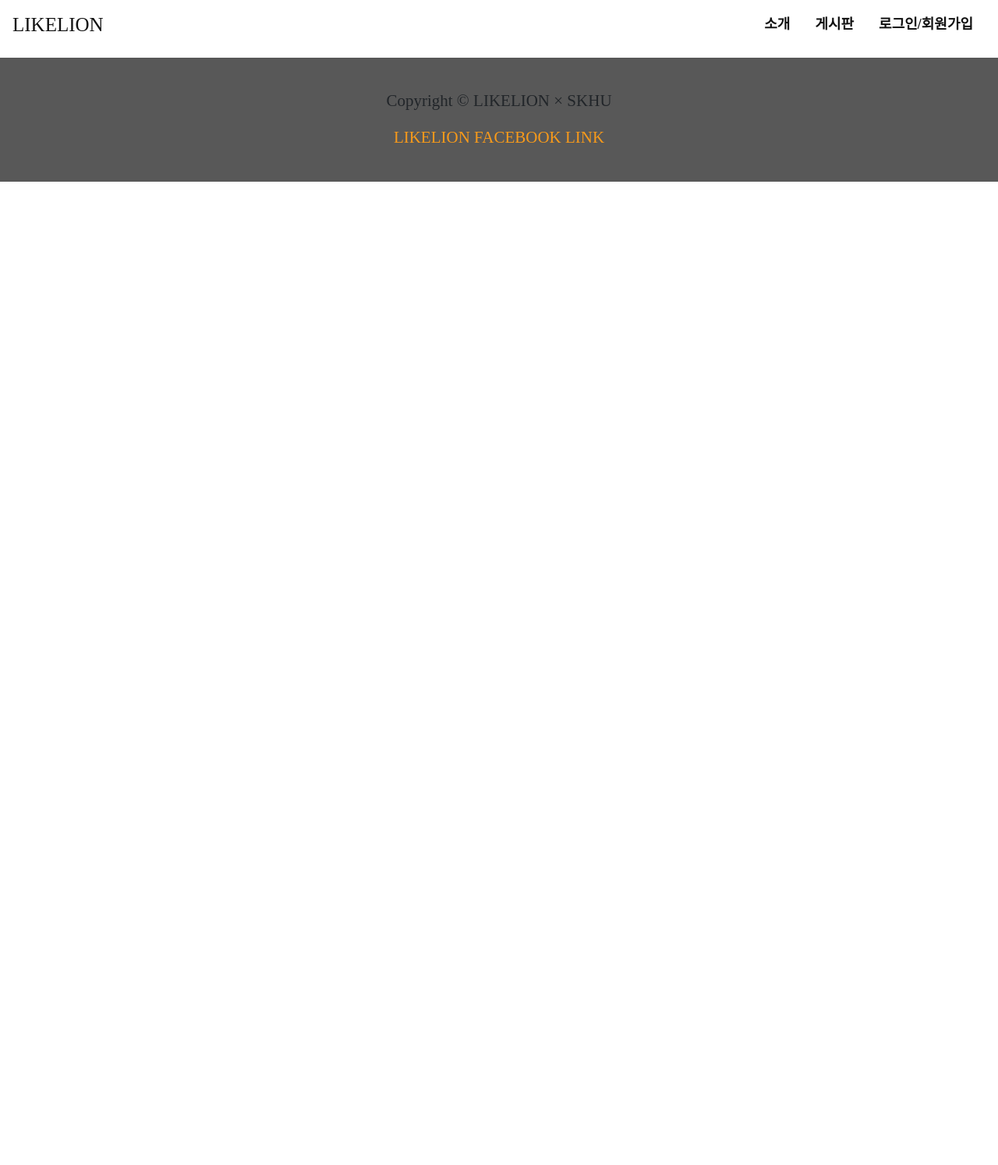
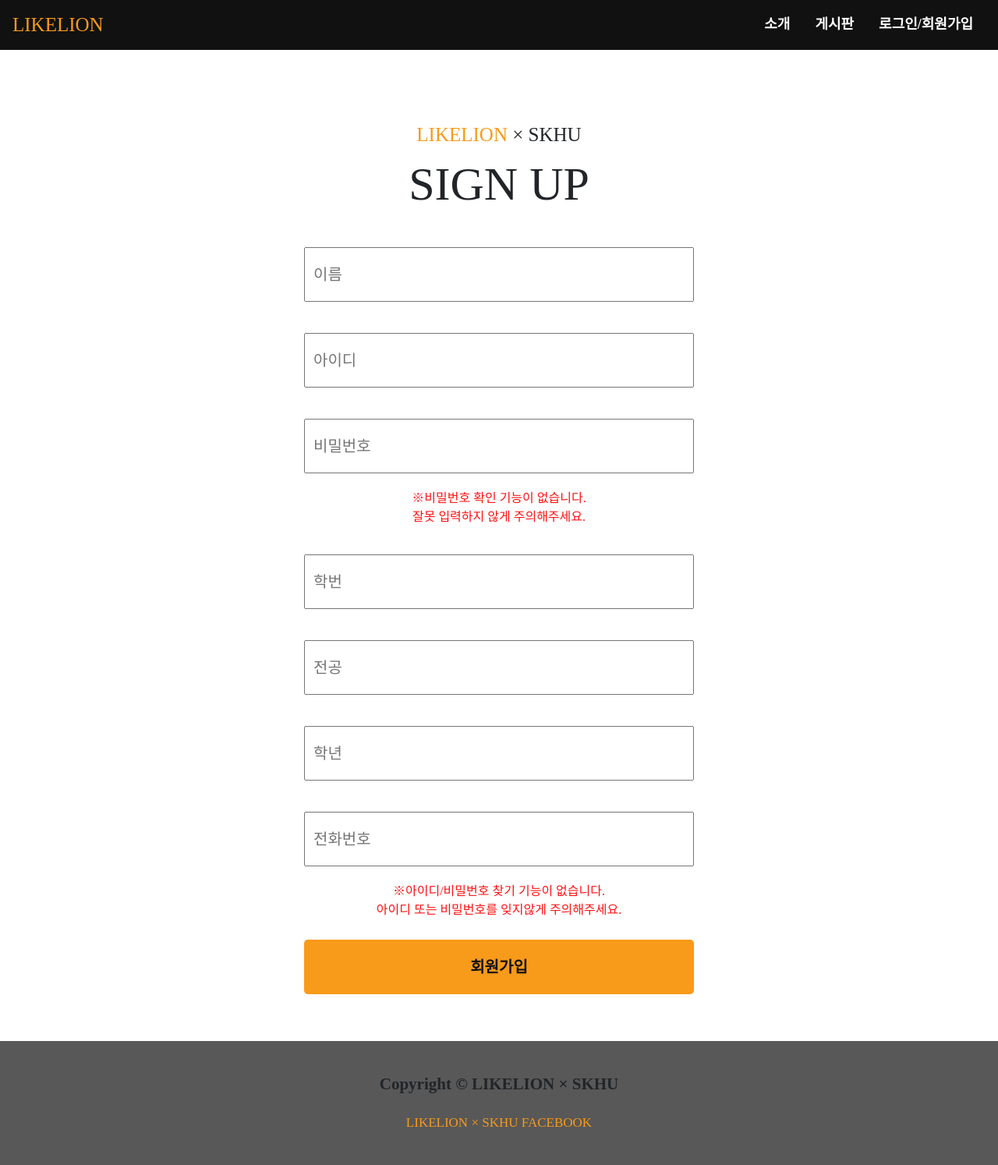
Before and after one commit to Rahdduru/likelion_application, a Django app: page /main/signup in a window 1280 px wide. Shown: the whole page at 78% size. Before the commit the page ends 233 px from the top, so only its background shows below. Run offline with Django 3.2, Linux system fonts and the light colour scheme; parts of the project's set-up code (start-up, migrations or seed data) failed here and were passed over; some libraries are stand-ins or nearby versions; some web fonts are replaced.

Commit message:
20191205

```diff
--- a/static/everyone/layout.css
+++ b/static/everyone/layout.css
@@ -1,5 +1,5 @@
 /*에스코어드림Hvy*/
-@font-face { font-family: 'S-CoreDream-8Heavy';
+@font-face {
     font-family: 'S-CoreDream-8Heavy';
     src: url('https://cdn.jsdelivr.net/gh/projectnoonnu/noonfonts_six@1.2/S-CoreDream-8Heavy.woff') format('woff');
     font-weight: normal;
@@ -19,10 +19,10 @@ body{
 
 /* navbar */
 nav{
-    background-color: rgba(#ffffff,#ffffff ,#ffffff, 0.1);
+    background-color: #111111;
 }
 nav a{
-    color: #111111;
+    color: #ffffff;
 }
 
 .navbar-brand{
@@ -34,6 +34,10 @@ nav a{
     font-size: 18px;
 }
 
+#likelion{
+    color: #F89A1A;
+}
+
 /* footer */
 footer{
     box-sizing: border-box;
@@ -41,10 +45,12 @@ footer{
     width: auto;
     background-color: #585858;
     font-size: 21px;
-     margin: 10px 0;
+    margin: 10px 0 0;
     padding: 40px;
 }
 
 footer a{
+    font-family: 'S-CoreDream-8Heavy';
     color: #F89A1A;
+    font-size: 17px;
 }
--- /dev/null
+++ b/static/everyone/signup.css
@@ -0,0 +1,50 @@
+/* article */
+#signup{
+    text-align: center;
+}
+
+/* signup-haeder */
+#signup-LL{
+    font-family: 'S-CoreDream-8Heavy';
+    font-size: 25px;
+    margin: 90px 0 0;
+}
+
+#signup-LL a{
+    font-family: 'S-CoreDream-8Heavy';
+    color: #F89A1A;
+    font-size: 25px;
+}
+
+#signup-h{
+    font-family: 'S-CoreDream-8Heavy';
+    font-size: 60px;
+}
+
+/* signup-content */
+.signup-content div{
+    box-sizing: border-box;
+}
+
+.signup-content input{
+    font-size: 20px;
+    width: 500px;
+    height: 70px;
+    padding: 10px;
+    margin: 20px;
+}
+
+#signup-warning-message{
+    color: #ff1111;
+}
+
+.signup-content button{
+    background: #F89A1A;
+    border: #F89A1A solid 2px;
+    border-radius: 5px;
+    font-size: 20px;
+    color: #111111;
+    width: 500px;
+    height: 70px;
+    margin: 10px 0 50px;
+}
--- a/templates/everyone/board.html
+++ b/templates/everyone/board.html
@@ -24,14 +24,12 @@
 </article>
 <article class="board-content">
     <div class="board-con-title">
-        <p class="board-con-l">순서</p>
         <p class="board-con-l">제목</p>
         <p class="board-con-l">시간</p>
         <p class="board-con-l">날짜</p>
     </div>
     <hr>
     <div class="board-con-content">
-        <p class="board-con-con">순서<!--여기에 순서 넣어주세요--></p>
         <p class="board-con-con">제목<!--여기에 제목 넣어주세요--></p>
         <p class="board-con-con">시간<!--여기에 시간 넣어주세요--></p>
         <p class="board-con-con">날짜<!--여기에 날짜 넣어주세요--></p>
@@ -39,6 +37,6 @@
 </article>
 <article class="board-button">
         <hr class="board-hr">
-        <div class="qna qna-write"><a href="#" class="qna qna-write-con"><strong>글쓰기</strong></a></div>
+        <div class="qna qna-write"><a href="#" class="qna qna-write-con"><button><strong>글쓰기</strong></button></a></div>
 </article>
 {% endblock %}
--- a/templates/everyone/layout.html
+++ b/templates/everyone/layout.html
@@ -13,13 +13,21 @@
   <link href="{% static 'everyone/layout.css' %}" rel="stylesheet">
   <!--board css연결링크-->
   <link href="{% static 'everyone/board.css' %}" rel="stylesheet">
+  <!--introduce css연결링크-->
+  <link href="{% static 'everyone/introduce.css' %}" rel="stylesheet">
+  <!--sign in css연결링크-->
+  <link href="{% static 'everyone/signin.css' %}" rel="stylesheet">
+  <!--sign up css연결링크-->
+  <link href="{% static 'everyone/signup.css' %}" rel="stylesheet">
+
 
   <title>LIKELION × SKHU</title>
 </head>
 
 <body>
+  <!--비유저-->
   <nav class="navbar">
-    <a class="navbar-brand" href="#">LIKELION</a>
+    <a class="navbar-brand" id="likelion" href="#">LIKELION</a>
     <strong>
       <ul class="nav justify-content-end">
         <li class="nav-item">
@@ -35,6 +43,51 @@
     </strong>
   </nav>
 
+  <!-- 유저-->
+  <!--<nav class="navbar">
+    <a class="navbar-brand" id="likelion" href="#">LIKELION</a>
+    <strong>
+      <ul class="nav justify-content-end">
+        <li class="nav-item">
+          <a class="nav-link" href="#">소개</a>
+        </li>
+        <li class="nav-item">
+          <a class="nav-link" href="#">게시판</a>
+        </li>
+        <li class="nav-item">
+          <a class="nav-link" href="#">지원서(합격자조회)</a>
+        </li>
+        <li class="nav-item">
+          <a class="nav-link" href="#">로그아웃</a>
+        </li>
+      </ul>
+    </strong>
+  </nav> -->
+
+  <!--운영진-->
+  <!-- <nav class="navbar">
+      <a class="navbar-brand" id="likelion" href="#">LIKELION</a>
+      <strong>
+        <ul class="nav justify-content-end">
+          <li class="nav-item">
+            <a class="nav-link" href="#">소개</a>
+          </li>
+          <li class="nav-item">
+            <a class="nav-link" href="#">게시판</a>
+          </li>
+          <li class="nav-item">
+            <a class="nav-link" href="#">지원서목록</a>
+          </li>
+          <li class="nav-item">
+            <a class="nav-link" href="#">합격자목록</a>
+          </li>
+          <li class="nav-item">
+            <a class="nav-link" href="#">로그아웃</a>
+          </li>
+        </ul>
+      </strong>
+    </nav> -->
+
 
   {% block content %}
   {% endblock %}
@@ -42,8 +95,8 @@
   <!--footer-->
   <footer>
     <div class="footer">
-      <p>Copyright &copy; LIKELION × SKHU</p>
-      <a href="https://www.facebook.com/SkhuLion/">LIKELION FACEBOOK LINK</a>
+      <strong><p>Copyright &copy; LIKELION × SKHU</p></strong>
+      <a href="https://www.facebook.com/SkhuLion/">LIKELION × SKHU FACEBOOK</a>
     </div>
   </footer>
 
--- a/templates/everyone/signup.html
+++ b/templates/everyone/signup.html
@@ -1,3 +1,31 @@
 {% extends 'everyone/layout.html' %}
 {% block content %}
+<article id="signup">
+    <div class="signup-header">
+        <p id="signup-LL"><a>LIKELION</a> × SKHU</p>
+        <p id="signup-h">SIGN UP</p>
+    </div>
+    <div class="signup-content">
+        <div><input placeholder="이름"></div>
+        <div><input placeholder="아이디"></div>
+        <div>
+            <input placeholder="비밀번호" value="">
+            <p id="signup-warning-message">
+                ※비밀번호 확인 기능이 없습니다.<br>
+                잘못 입력하지 않게 주의해주세요.
+            </p>
+        </div>
+        <div><input placeholder="학번"></div>
+        <div><input placeholder="전공"></div>
+        <div><input placeholder="학년"></div>
+        <div><input placeholder="전화번호"></div>
+        <div>
+            <p id="signup-warning-message">
+                ※아이디/비밀번호 찾기 기능이 없습니다.<br>
+                아이디 또는 비밀번호를 잊지않게 주의해주세요.
+            </p>
+        </div>
+        <a><button type="button"><strong>회원가입</strong></button></a>
+    </div>
+</article>
 {% endblock %}
```
Also changed, not shown: static/everyone/board.css (+27 -6 lines), static/everyone/main.css (+44 -5 lines), static/everyone/signin.css (added, +43 -0 lines), templates/everyone/introduce.html (+13 -0 lines), templates/everyone/main.html (+16 -1 lines), templates/everyone/signin.html (+11 -0 lines), static/everyone/introduce.css (added).
